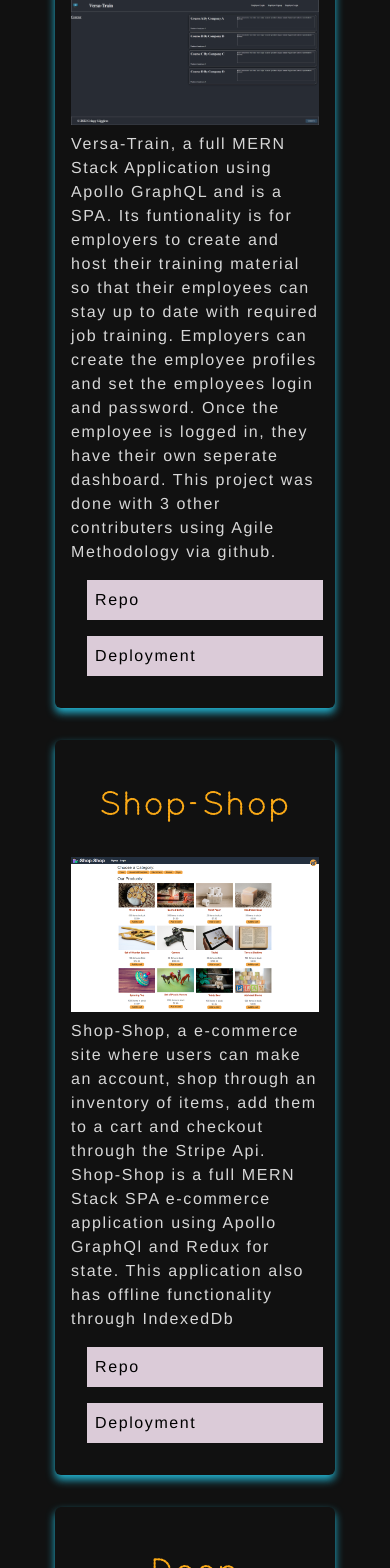
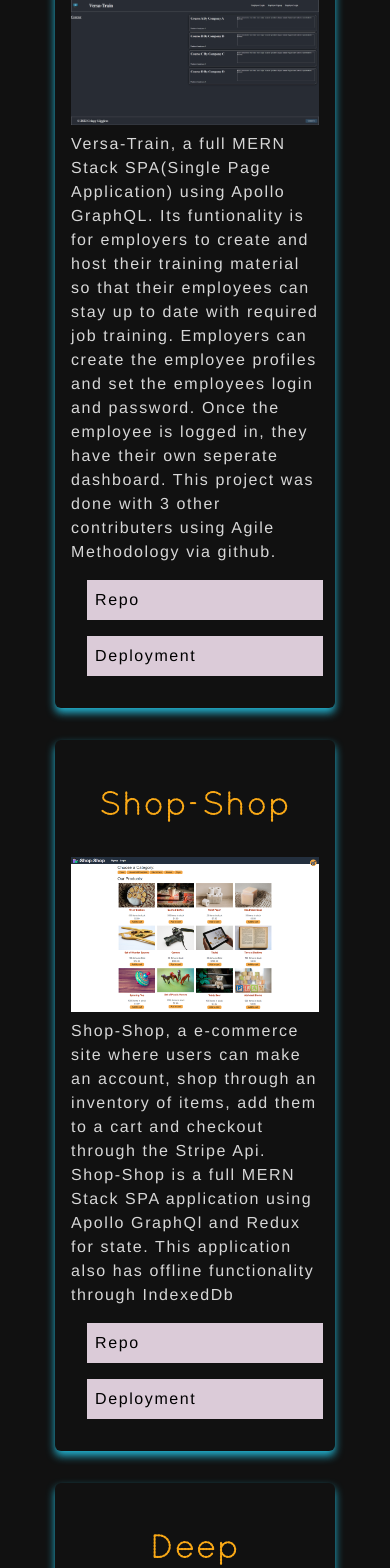
Before and after one commit to beamchristian/beamchristian.github.io, a React (Create React App) app in the folder client/: page /portfolio in a window 390 px wide. Shown: the part 400-1968 px from the top of the page. Built offline with nearby package versions, Linux system fonts and the light colour scheme.

Commit message:
re-wording

```diff
--- a/client/src/index.css
+++ b/client/src/index.css
@@ -188,4 +188,9 @@ ul {
     width: 100%;
     margin: 0 auto;
   }
+
+  .contact-style {
+    width: 100%;
+    margin: 0 auto;
+  }
 }
--- a/client/src/pages/Portfolio.js
+++ b/client/src/pages/Portfolio.js
@@ -14,7 +14,7 @@ const Portfolio = () => {
       id: 'p1',
       name: 'Versa-Train',
       description:
-        'Versa-Train, a full MERN Stack Application using Apollo GraphQL and is a SPA. Its funtionality is for employers to create and host their training material so that their employees can stay up to date with required job training. Employers can create the employee profiles and set the employees login and password.  Once the employee is logged in, they have their own seperate dashboard. This project was done with 3 other contributers using Agile Methodology via github.',
+        'Versa-Train, a full MERN Stack SPA(Single Page Application) using Apollo GraphQL. Its funtionality is for employers to create and host their training material so that their employees can stay up to date with required job training. Employers can create the employee profiles and set the employees login and password.  Once the employee is logged in, they have their own seperate dashboard. This project was done with 3 other contributers using Agile Methodology via github.',
       image: img6,
       repo: 'https://github.com/oldgraybuzzard/crispy-giggle',
       deployment: 'https://crispy-gigglers.herokuapp.com/',
@@ -23,7 +23,7 @@ const Portfolio = () => {
       id: 'p6',
       name: 'Shop-Shop',
       description:
-        'Shop-Shop, a e-commerce site where users can make an account, shop through an inventory of items, add them to a cart and checkout through the Stripe Api. Shop-Shop is a full MERN Stack SPA e-commerce application using Apollo GraphQl and Redux for state. This application also has offline functionality through IndexedDb',
+        'Shop-Shop, a e-commerce site where users can make an account, shop through an inventory of items, add them to a cart and checkout through the Stripe Api. Shop-Shop is a full MERN Stack SPA application using Apollo GraphQl and Redux for state. This application also has offline functionality through IndexedDb',
       image: Img5,
       repo: 'https://github.com/beamchristian/shop-shop-redux',
       deployment: 'https://frozen-beyond-22993.herokuapp.com/',
@@ -32,7 +32,7 @@ const Portfolio = () => {
       id: 'p2',
       name: 'Deep Thoughts',
       description:
-        'Deep Thoughts, a blog style social media platform that is a full MERN Stack SPA application using Apollo GraphQl',
+        'Deep Thoughts, a blog style social media platform that is a full MERN Stack SPA application using Apollo GraphQl.',
       image: Img,
       repo: 'https://github.com/beamchristian/deep-thoughts',
       deployment: 'https://intense-tor-55161.herokuapp.com/',
@@ -41,7 +41,7 @@ const Portfolio = () => {
       id: 'p3',
       name: 'My Tech Now',
       description:
-        'My Tech Now, a CMS-style blog site and is a Fullstack application using Mysql, Express, Handlebars, and a Restful Api',
+        'My Tech Now, a CMS-style blog-site Fullstack application using Mysql, Express, Handlebars, and a Restful Api',
       image: Img2,
       repo: 'https://github.com/beamchristian/my-tech-now',
       deployment: 'https://murmuring-ocean-30648.herokuapp.com/',
@@ -59,7 +59,7 @@ const Portfolio = () => {
       id: 'p5',
       name: 'Pizza Hunt',
       description:
-        'Pizza Hunt, a website to store users favorite pizza combinations with the world! Pizza Hunt is a Fullstack NoSql application using MongoDb, and Express with a Restful Api',
+        'Pizza Hunt, a website to store and share users favorite pizza combinations with the world! Pizza Hunt is a Fullstack NoSql application using MongoDb, and Express with a Restful Api',
       image: Img4,
       repo: 'https://github.com/beamchristian/pizza-hunt',
       deployment: 'https://fathomless-tundra-41161.herokuapp.com/',
```
